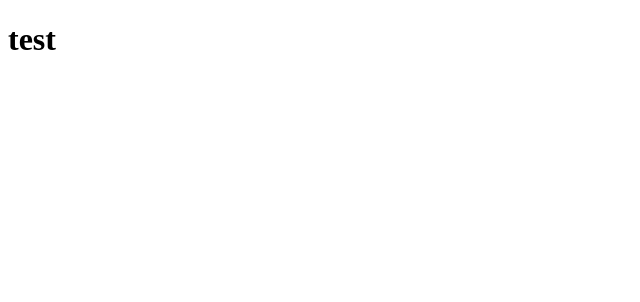
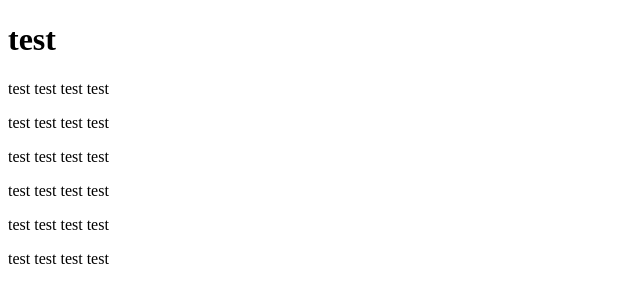
Before and after one commit to EsraaAhmed852004/first-project, a plain HTML site: page index.html in a window 1280 px wide. Shown: the whole page, without its empty margins (0-640 px from the left). Drawn offline with Linux system fonts and the light colour scheme.

Commit message:
add test prag

```diff
--- a/index.html
+++ b/index.html
@@ -8,5 +8,12 @@
 </head>
 <body>
         <h1>test</h1>
+        <p>test test test test</p>
+        <p>test test test test</p>
+
+        <p>test test test test</p>
+        <p>test test test test</p>
+        <p>test test test test</p>
+        <p>test test test test</p>
 </body>
 </html>
```
